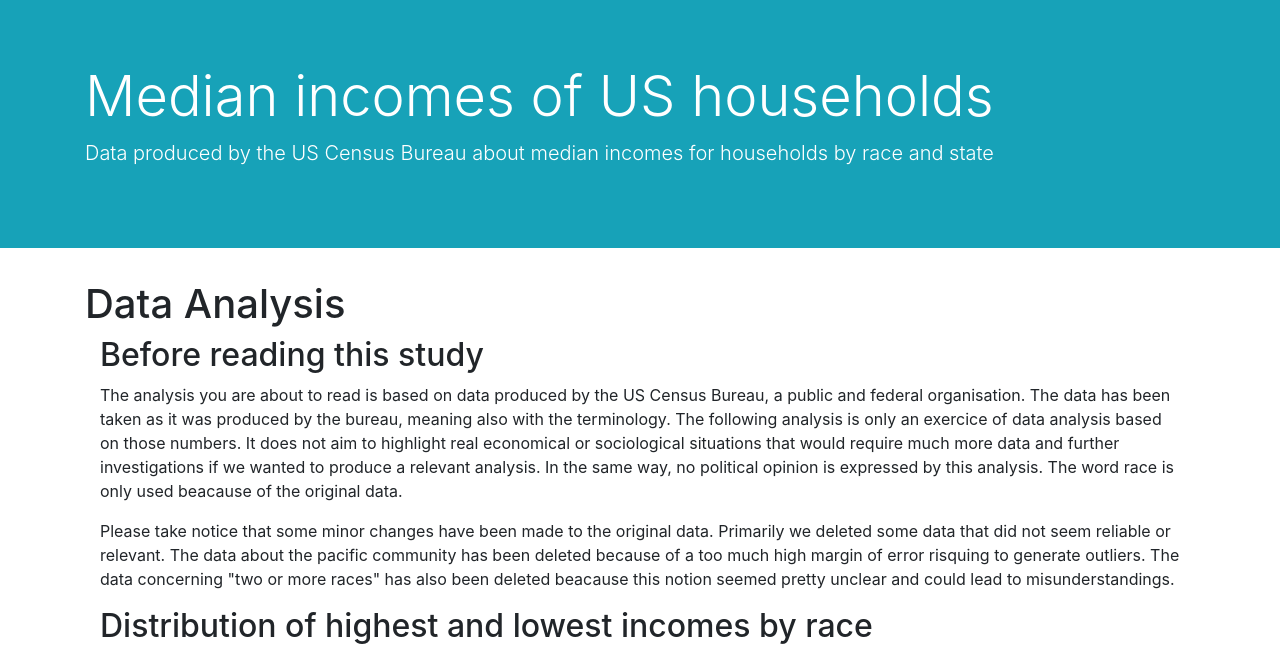
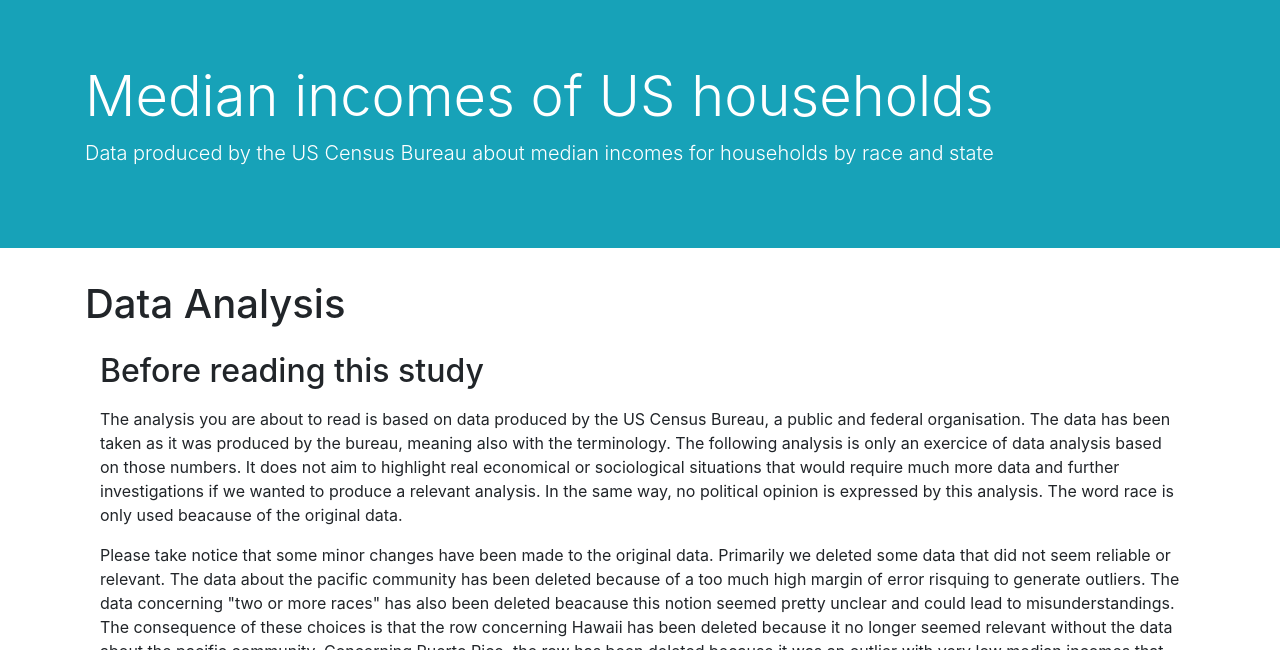
Before and after one commit to thomgo/us_incomes_analysis, a Flask app: page /analysis in a window 1280 px wide. Shown: the part 41-691 px from the top of the page. Run offline with Flask 2, Linux system fonts and the light colour scheme; some libraries are stand-ins or nearby versions.

Commit message:
delete hawaii and puerto rico

```diff
--- a/data/final_income_data.csv
+++ b/data/final_income_data.csv
@@ -10,7 +10,6 @@ Delaware,67046,839,48850,1670,39929,11084,95060,4514,38820,3599,asian,95060,othe
 District of Columbia,125615,2654,41387,1045,48438,31055,93798,5400,53891,4805,white,125615,black,41387,84228,northern
 Florida,53357,187,37280,271,43427,4248,66236,1374,42972,1015,asian,66236,black,37280,28956,southern
 Georgia,60671,347,40112,378,39767,2792,73101,1366,38946,1238,asian,73101,other,38946,34155,southern
-Hawaii,74152,1045,68825,7062,46033,18649,79824,1095,56500,9846,asian,79824,indian,46033,33791,western
 Idaho,51436,420,37216,13526,40627,3205,57434,7781,40335,3480,asian,57434,black,37216,20218,western
 Illinois,66490,263,35572,420,41676,3519,82605,1181,48036,915,asian,82605,black,35572,47033,northern
 Indiana,54951,256,32163,516,38913,2826,59361,2836,39314,1861,asian,59361,black,32163,27198,northern
@@ -38,7 +37,6 @@ Ohio,56395,194,30575,312,34326,2458,71414,1867,38405,1576,asian,71414,black,3057
 Oklahoma,52774,292,32185,720,40846,619,56353,2208,40108,1115,asian,56353,black,32185,24168,southern
 Oregon,57026,398,33143,3282,40296,2205,72402,1911,46146,1916,asian,72402,black,33143,39259,western
 Pennsylvania,60591,205,35349,429,36898,3300,69664,1744,34531,1251,asian,69664,other,34531,35133,northern
-Puerto Rico,20529,249,19138,524,21169,2727,14842,1790,16936,444,indian,21169,asian,14842,6327,western
 Rhode Island,65182,762,38368,3173,26995,4508,69090,7133,33697,2461,asian,69090,indian,26995,42095,northern
 South Carolina,56174,338,31960,293,37486,6603,59800,3100,35380,1709,asian,59800,black,31960,27840,southern
 South Dakota,56820,593,32192,5530,26847,1590,46533,5388,40800,10933,white,56820,indian,26847,29973,northern
--- a/service/data_manipulator.py
+++ b/service/data_manipulator.py
@@ -21,6 +21,7 @@ class DataManipulator():
         # Rename columns with shorter names
         data.columns = ["state", "white", "error1", "black", "error2", "indian", "error3", "asian", "error4", "pacific", "error5", "other", "error6", "two_or_more_races", "error7"]
         data = data.drop(["pacific", "error5", "two_or_more_races", "error7"], axis=1)
+        data = data.drop([11, 39])
         data = cls.keep_numbers_only(data)
         data = cls.find_max_and_min_incomes(data)
         data = cls.add_state_location(data)
--- a/templates/analysis.html
+++ b/templates/analysis.html
@@ -3,22 +3,25 @@
 {%block main %}
   <h1>Data Analysis</h1>
 
-  <section class="container">
+  <section class="container mt-4">
     <h2>Before reading this study</h2>
-    <p>The analysis you are about to read is based on data produced by the US Census Bureau, a public and federal
+    <p class="mt-3">The analysis you are about to read is based on data produced by the US Census Bureau, a public and federal
     organisation. The data has been taken as it was produced by the bureau, meaning also with the terminology.
     The following analysis is only an exercice of data analysis based on those numbers. It does not aim to
     highlight real economical or sociological situations that would require much more data and further investigations
     if we wanted to produce a relevant analysis. In the same way, no political opinion is expressed by this analysis.
     The word race is only used beacause of the original data.</p>
 
-    <p>Please take notice that some minor changes have been made to the original data. Primarily we deleted some data
+    <p class="mt-3">Please take notice that some minor changes have been made to the original data. Primarily we deleted some data
     that did not seem reliable or relevant. The data about the pacific community has been deleted because of a too much
     high margin of error risquing to generate outliers. The data concerning "two or more races" has also been deleted
-    beacause this notion seemed pretty unclear and could lead to misunderstandings.</p>
+    beacause this notion seemed pretty unclear and could lead to misunderstandings. The consequence of these choices is
+    that the row concerning Hawaii has been deleted because it no longer seemed relevant without the data about the pacific
+    community. Concerning Puerto Rico, the row has been deleted because it was an outlier with very low median incomes that do
+    not represent the situation on the continent.</p>
   </section>
 
-  <section class="container">
+  <section class="container mt-4">
     <h2>Distribution of highest and lowest incomes by race</h2>
     <div class="row">
       <div class="col-sm-6">
```
